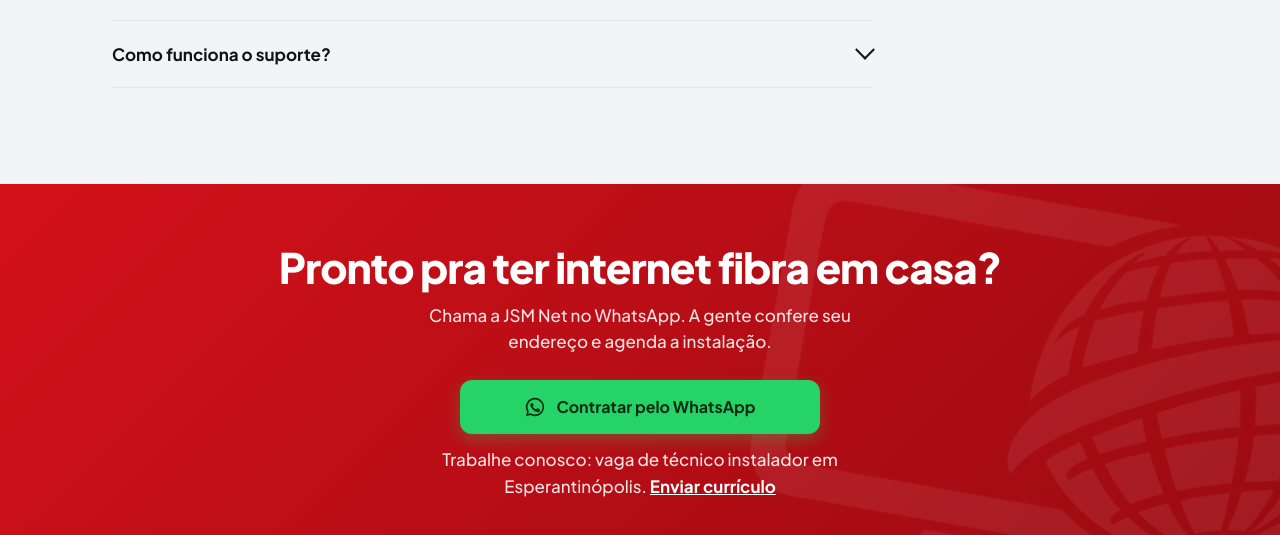
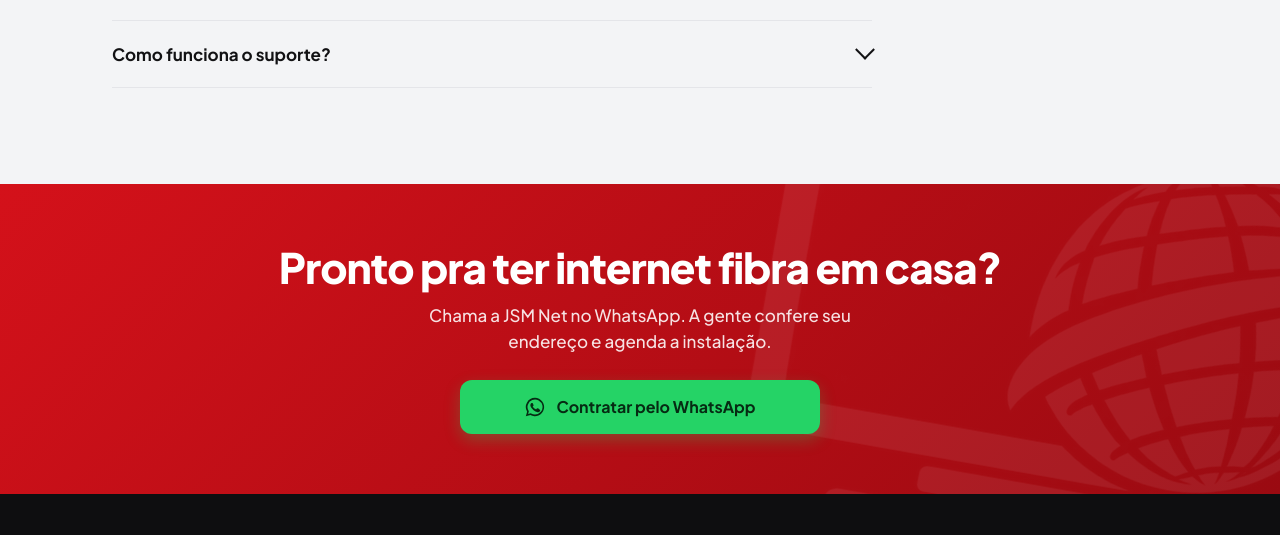
Before and after one commit to nandosw/jsmnet.github.io, a plain HTML site: page index.html in a window 1280 px wide. Shown: the part 5062-5597 px from the top of the page. Drawn offline with Linux system fonts and the light colour scheme.

Commit message:
Logo JSM Net no roteador e remove Trabalhe conosco
Co-Authored-By: Claude Opus 5.5 <noreply@anthropic.com>
Claude-Session: https://claude.ai/code/session_01EMa4kgvynsHePnVQGN9bPa

```diff
--- a/index.html
+++ b/index.html
@@ -240,8 +240,6 @@ a:focus-visible,button:focus-visible,summary:focus-visible{outline:3px solid #1a
 .final h2{font-size:clamp(28px,7.5vw,42px)}
 .final p{margin:12px auto 0;max-width:460px;color:rgba(255,255,255,.88);font-size:17px}
 .final .btn{margin-top:26px;min-width:min(100%,360px)}
-.job{margin-top:28px;font-size:14px;color:rgba(255,255,255,.85)}
-.job a{color:#fff;font-weight:700}
 
 footer{background:#0E0E10;color:#A7A7B0;font-size:14px}
 footer .wrap{padding-top:44px;padding-bottom:120px;display:grid;gap:22px}
@@ -537,7 +535,6 @@ footer a:hover{text-decoration:underline}
     <h2 class="rv" id="h-final">Pronto pra ter internet fibra em casa?</h2>
     <p class="rv">Chama a JSM Net no WhatsApp. A gente confere seu endereço e agenda a instalação.</p>
     <a class="btn rv" id="cta-final" href="#" data-wa="Olá! Quero contratar a internet da JSM Net."><svg aria-hidden="true"><use href="#wa"/></svg>Contratar pelo WhatsApp</a>
-    <p class="job rv">Trabalhe conosco: vaga de técnico instalador em Esperantinópolis. <a href="#" data-wa="Olá! Tenho interesse na vaga de técnico instalador.">Enviar currículo</a></p>
   </div>
 </section>
 </main>
```
Also changed, not shown: img/roteador.webp.
